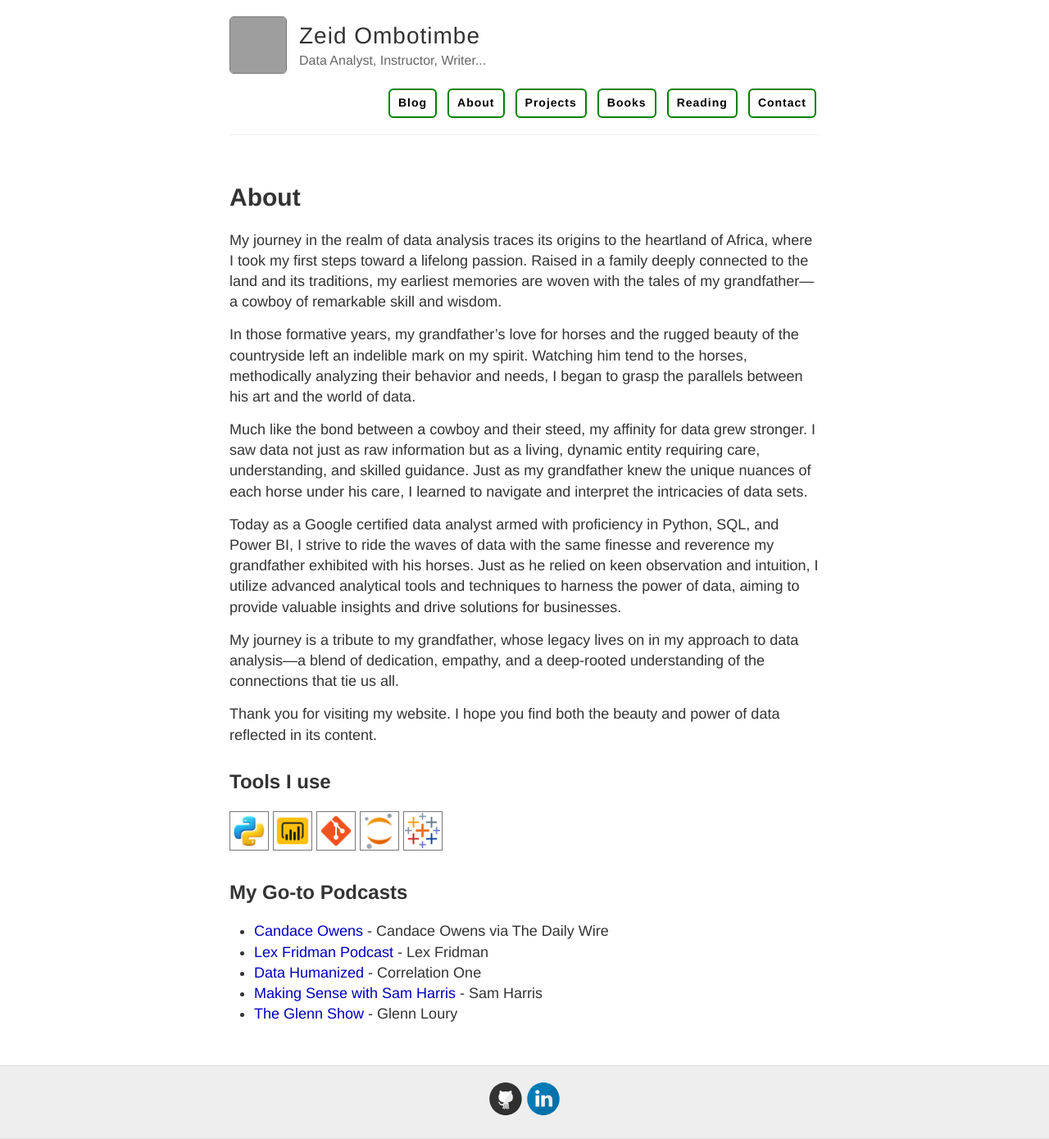
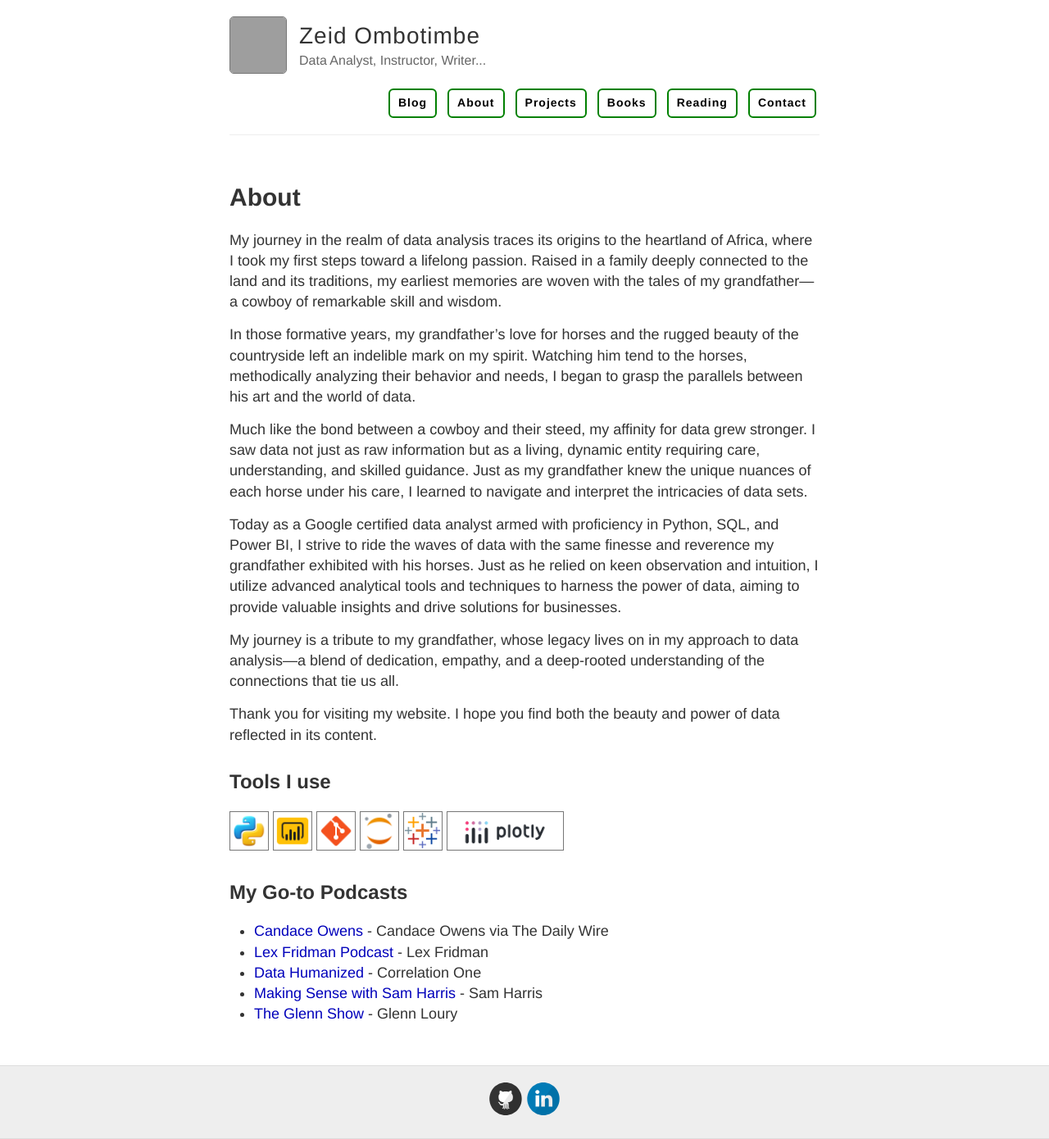
Before and after one commit to obtbe/zeidombo.github.io, a Jekyll site: the page built from about.md, in a window 1280 px wide. Shown: the whole page at 82% size. Built offline with Jekyll 4.4.1, drawn with Linux system fonts in a browser that asks for light colours; our own code applies the rules of GitHub Pages for plain Markdown files; grey boxes are pictures that could not be loaded.

Commit message:
plotly logo added

```diff
--- a/about.md
+++ b/about.md
@@ -28,6 +28,7 @@ Thank you for visiting my website. I hope you find both the beauty and power of
   <img src="/images/git.png" alt="Git Icon" width="48" height="48">
   <img src="/images/jupyter.png" alt="Jupyter Icon" width="48" height="48">
   <img src="/images/tableau.png" alt="Tableau Icon" width="48" height="48">
+  <img src="/images/plotly.png" alt="Plotly Icon" width="143" height="48">
   <!-- Add similar lines for other tools -->
 </div>
 
```
Also changed, not shown: images/plotly.png (added).
